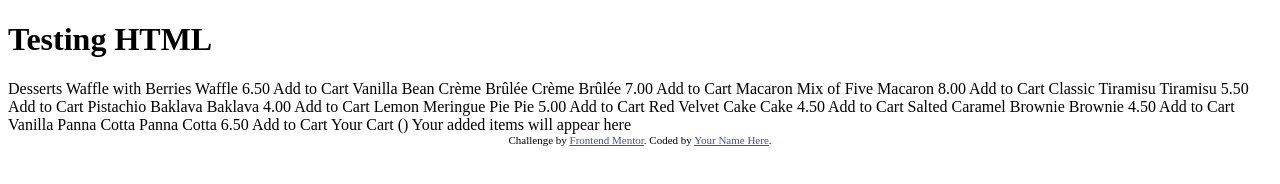
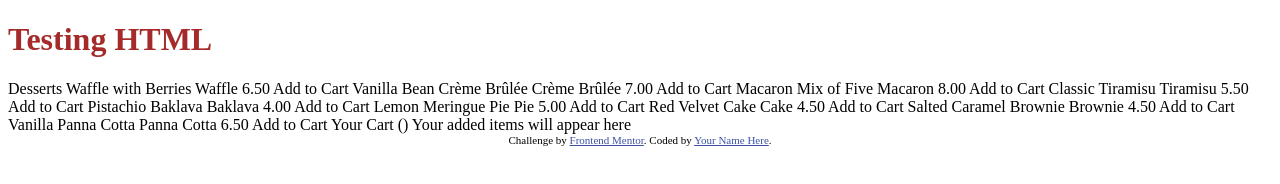
Before and after one commit to Greyholdyngs/checkings, a plain HTML site: page index.html in a window 1280 px wide. Drawn offline with Linux system fonts and the light colour scheme.

Commit message:
new changes

```diff
--- a/index.html
+++ b/index.html
@@ -15,7 +15,7 @@
   </style>
 </head>
 <body>
-  <h1>Testing HTML</h1>
+  <h1 style="color: brown;">Testing HTML</h1>
   Desserts
 
   Waffle with Berries
```
